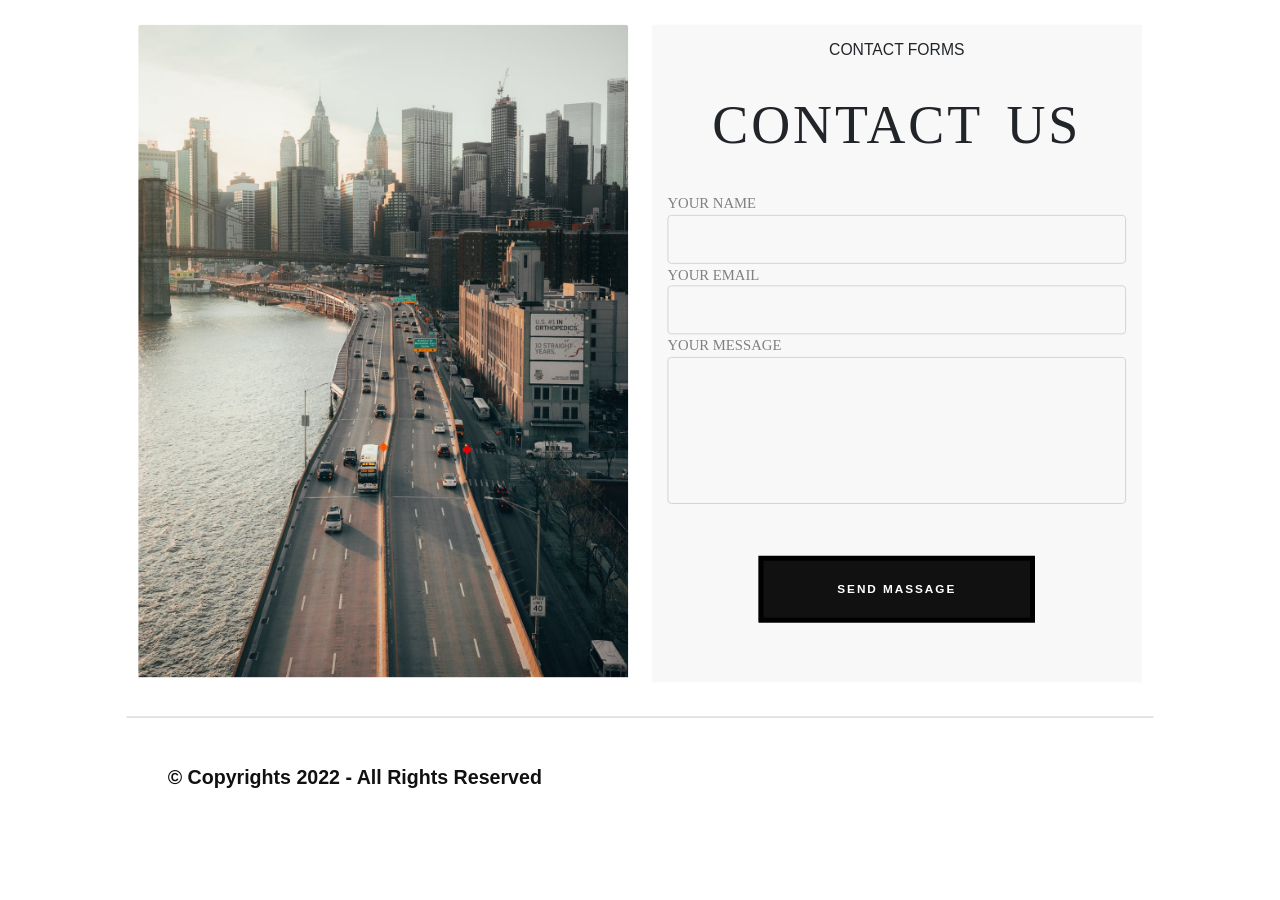
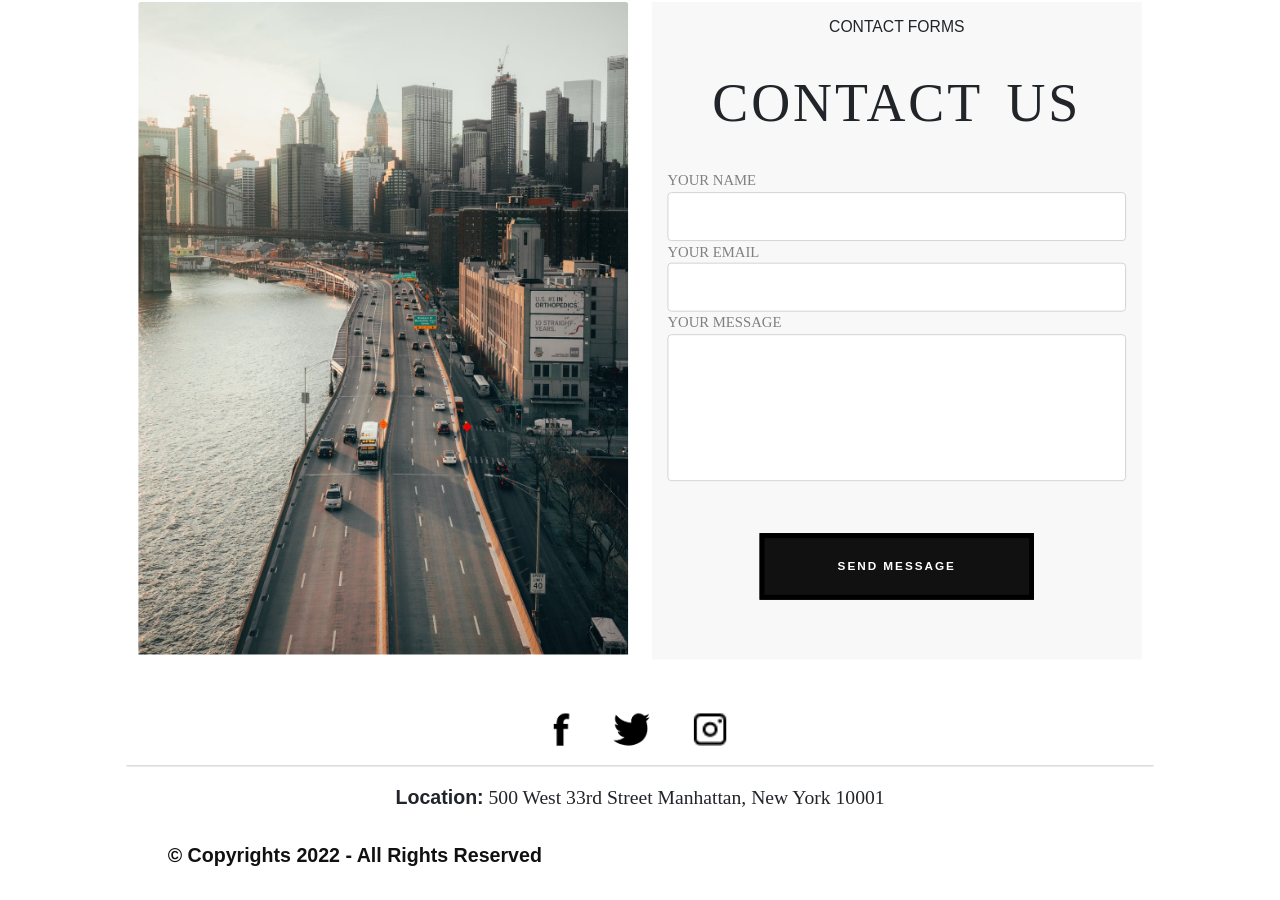
Before and after one commit to burakozzdemir/My-Example-Projects, a plain HTML site: page Html-Css/House/index.html in a window 1280 px wide. Shown: the part 4381-5281 px from the top of the page. Before the commit the page ends 5203 px from the top, so only its background shows below. Drawn offline with nearby package versions, Linux system fonts and the light colour scheme.

Commit message:
Final touches

```diff
--- a/Html-Css/House/index.html
+++ b/Html-Css/House/index.html
@@ -98,7 +98,6 @@
         </div>
         <button id="case">Learn More</button>
       </div>
-      <br>
       <hr>
       <!-- --Section three-- -->
       <div class="section-three">
@@ -161,12 +160,18 @@
                 </div>
               </form>
             </div>
-            <button class="btn-five">Send Massage</button>
+            <button class="btn-five">Send Message</button>
         </div>
       </div>
       <br>
     </div>
+    <div class="social-links">
+      <img src="./Images/fb.png">
+      <img src="./Images/tw.png">
+      <img src="./Images/ig.png">
+  </div>
     <hr>
+    <span> <strong>Location:</strong> 500 West 33rd Street Manhattan, New York 10001</span>
     <footer class="footer">© Copyrights 2022 - All Rights Reserved</footer>
 </body>
 </html>
--- a/Html-Css/House/style.css
+++ b/Html-Css/House/style.css
@@ -13,7 +13,7 @@
     padding: 0 8%;
     position: relative;
 }
-i {
+i{
     font-size: 65px;
     color: #F0A500;
     transition: 0.5s;
@@ -77,8 +77,8 @@ nav ul li a:hover{
     right: -0.8%;
 }
 .text-box h1:hover{
-    color: #F0A500;
-    transform: scale(1.00) translateY(-32px);
+    color: #ffffff;
+    transform: scale(1.00) translateY(-15px);
 }
 .btn{
     border: 1px solid #334756;
@@ -323,7 +323,7 @@ nav ul li a:hover{
     background-color: #111;
     color: #fff;
     font-size: 12px;
-    margin: 45px;
+    margin: 45px 50;
     padding: 20px 75px;
     transition: 0.5s;
     font-weight: 600;
@@ -370,7 +370,7 @@ nav ul li a:hover{
     margin-top: 75px;
 }
 .form-control{
-    background: #F8F8F8;
+    background: #fff;
 }
 .card-eight{
     background-color: #F8F8F8;
@@ -403,3 +403,13 @@ nav ul li a:hover{
     align-items: center;
     margin: 30px;
     font-weight: 600;
+}
+.social-links img{
+    height: 33px;
+    margin: 20px;
+    cursor: pointer;
+}
+span{
+    font-family: 'Cardo' , serif;
+    font-size: 20px;
+}
```
Also changed, not shown: Html-Css/House/images/fb.png (added), Html-Css/House/images/ig.png (added), Html-Css/House/images/tw.png (added).
